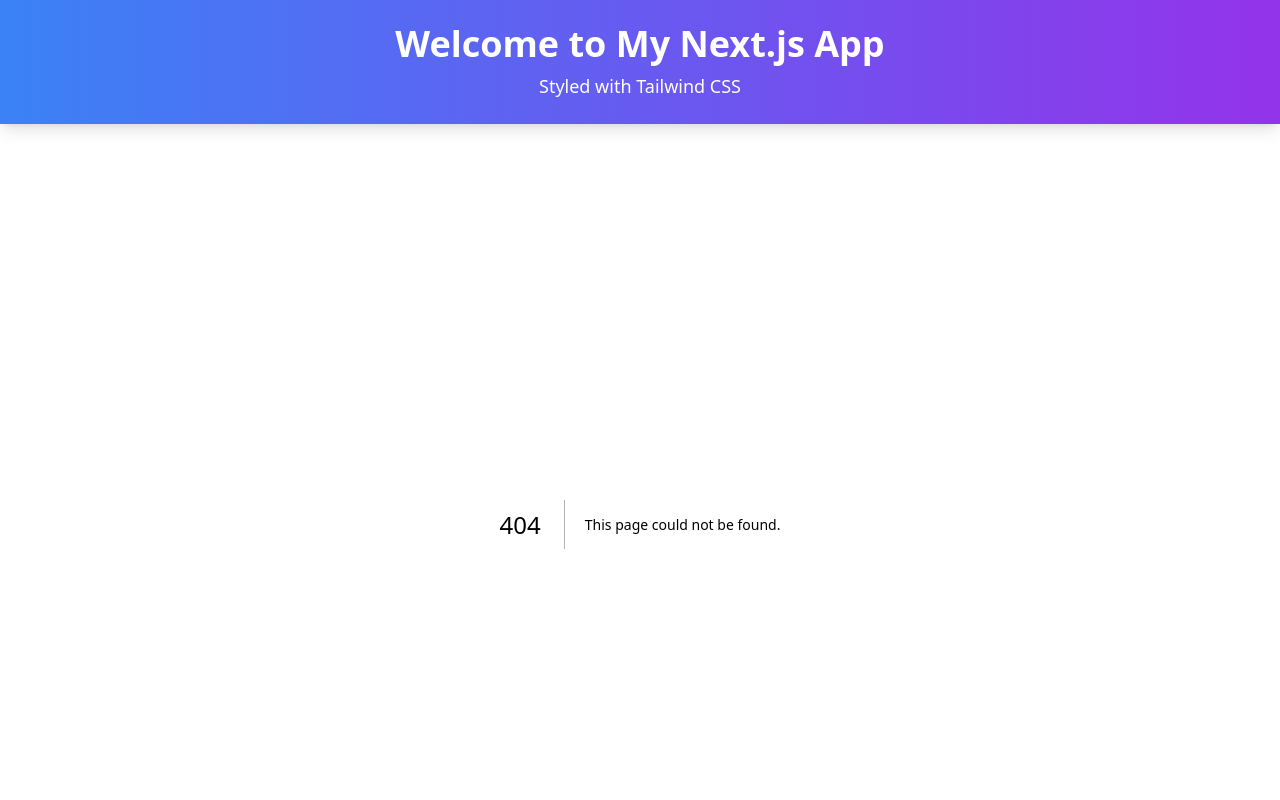
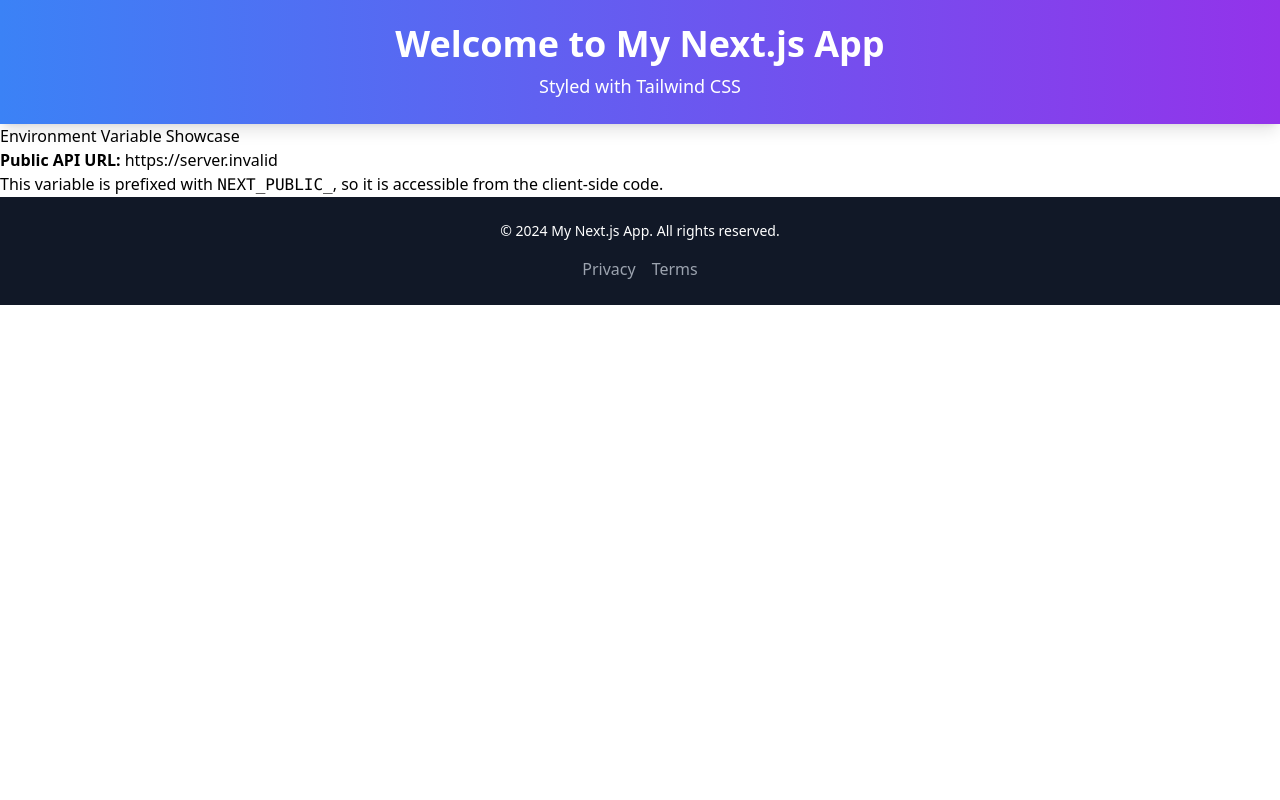
Before and after one commit to vicre/itsecurity-assistant, a Next.js app in the folder app-main/: page /next_public_key_example in a window 1280 px wide. Before the commit this address had no page. Shown: the top 800 px of the page. Built offline with nearby package versions, Linux system fonts and the light colour scheme; no server answers.

Commit message:
add example of keys that are hidden

```diff
--- /dev/null
+++ b/app-main/pages/api/protected.js
@@ -0,0 +1,14 @@
+// pages/api/protected.js
+export default function handler(req, res) {
+    const secretKey = process.env.SECRET_KEY;
+
+    // Demonstrate server-side access to the environment variable
+    if (!secretKey) {
+      return res.status(500).json({ error: 'SECRET_KEY is not set' });
+    }
+
+    return res.status(200).json({
+      message: 'This API is running server-side and accessed the SECRET_KEY',
+      secretKey,
+    });
+  }
--- /dev/null
+++ b/app-main/pages/next_public_key_example.js
@@ -0,0 +1,19 @@
+import React from 'react';
+
+export default function Home() {
+  // Access the public variable directly from `process.env`
+  const publicApiUrl = process.env.NEXT_PUBLIC_API_URL;
+
+  return (
+    <div>
+      <h1>Environment Variable Showcase</h1>
+      <p>
+        <strong>Public API URL:</strong> {publicApiUrl}
+      </p>
+      <p>
+        This variable is prefixed with <code>NEXT_PUBLIC_</code>, so it is
+        accessible from the client-side code.
+      </p>
+    </div>
+  );
+}
```
Also changed, not shown: 1 other file (tests, documents, lock files or other folders).
